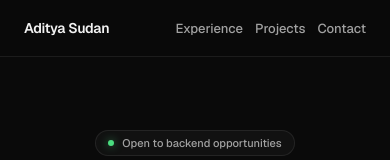
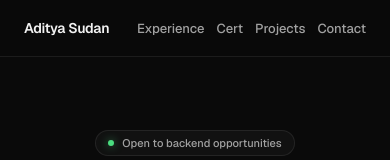
Before and after one commit to Adityasudan21/portfolio-site, a React (Vite) app: page / in a window 390 px wide. Shown: the top 160 px of the page. Built offline with nearby package versions, Linux system fonts and the light colour scheme.

Commit message:
Add Certifications nav link, shortened to fit mobile
Added #certifications anchor to nav; used short label 'Cert'
instead of 'Certifications & Achievements' since the full label
wrapped to 3 lines and broke the mobile nav bar.

```diff
--- a/src/App.jsx
+++ b/src/App.jsx
@@ -79,6 +79,7 @@ function Nav() {
         <a href="#top" className="nav-logo">Aditya Sudan</a>
         <ul className="nav-links">
           <li><a href="#experience">Experience</a></li>
+          <li><a href="#certifications">Cert</a></li>
           <li><a href="#projects">Projects</a></li>
           <li><a href="#contact">Contact</a></li>
           <li className="hide-mobile">
```
